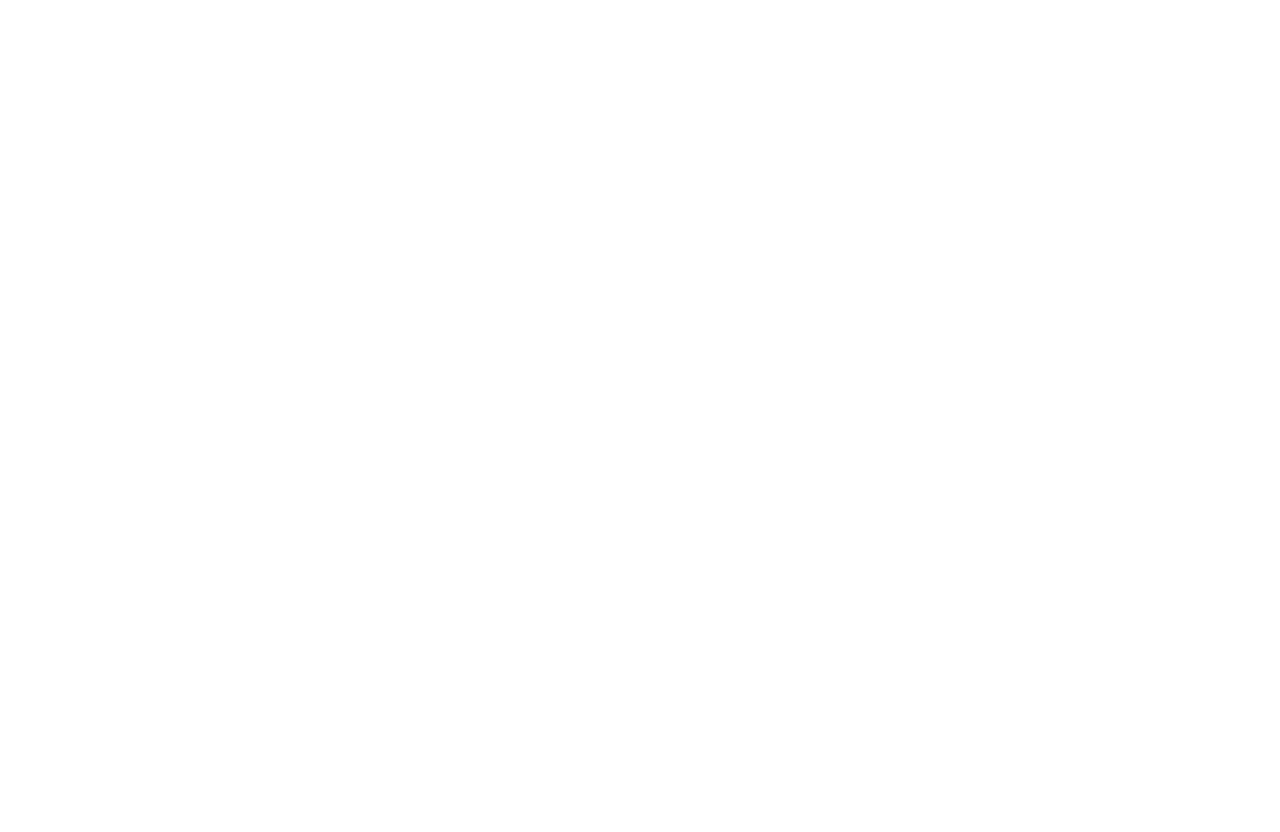
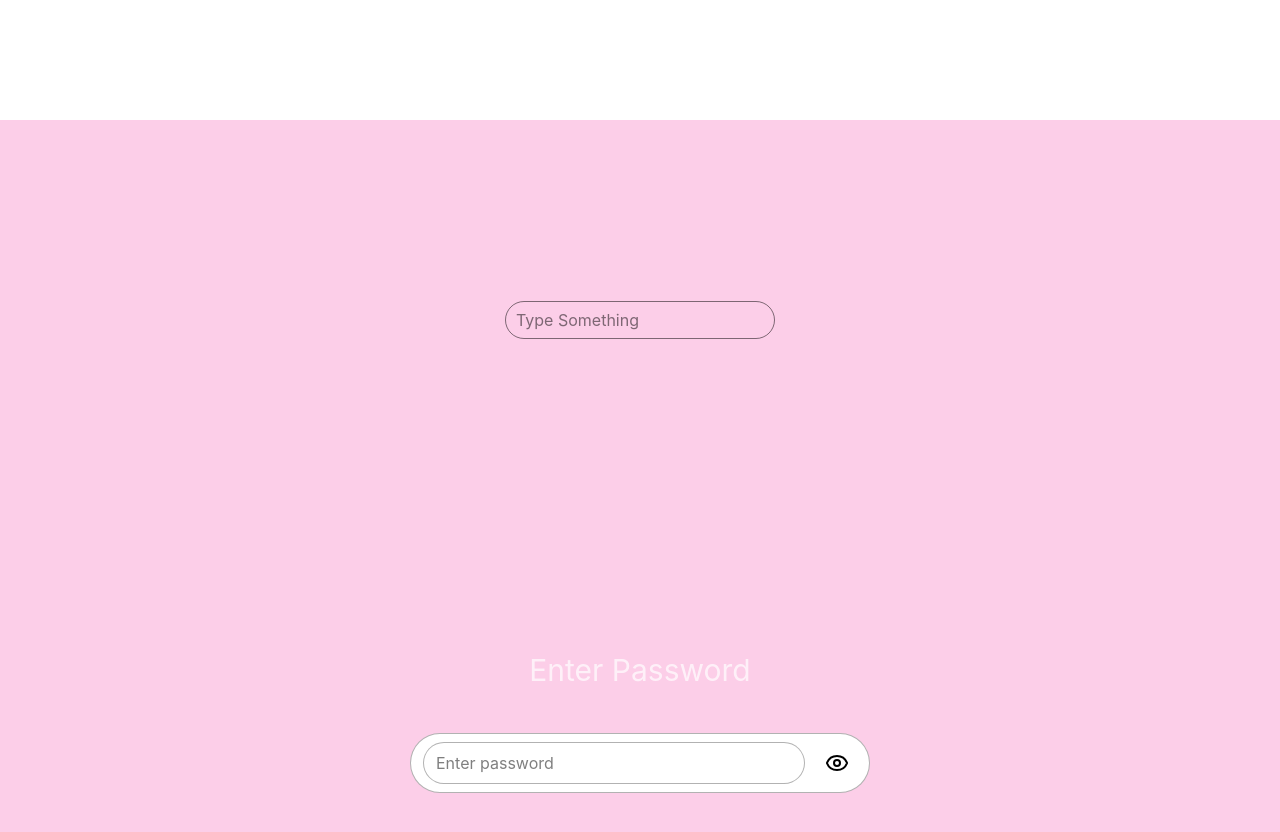
Before and after one commit to ashish-668/Useref-Project, a React (Vite) app: page / in a window 1280 px wide. Shown: the part 680-1512 px from the top of the page. Before the commit the page ends 800 px from the top, so only its background shows below. Built offline with nearby package versions, Linux system fonts and the light colour scheme.

Commit message:
Add Auto Focus And Password Visibility

```diff
--- a/package.json
+++ b/package.json
@@ -11,6 +11,7 @@
   },
   "dependencies": {
     "@tailwindcss/vite": "^4.3.3",
+    "lucide-react": "^1.59.0",
     "react": "^19.2.8",
     "react-dom": "^19.2.8",
     "tailwindcss": "^4.3.3"
--- a/src/App.jsx
+++ b/src/App.jsx
@@ -1,12 +1,16 @@
 
 import './App.css'
 import StopWatch from './components/btn/StopWatch'
+import AutoFocus from  './components/btn/AutoFocus'
+import Password from './components/btn/Password'
 
 function App() {
 
   return (
     <>
       <StopWatch/>
+      <AutoFocus/>
+      <Password/>
     </>
   )
 }
--- /dev/null
+++ b/src/components/btn/AutoFocus.jsx
@@ -0,0 +1,29 @@
+
+import React, { useRef, useEffect } from "react";
+
+const AutoFocus = () => {
+  const inputRef = useRef(null);
+
+  useEffect(() => {
+    inputRef.current.focus();
+  }, []);
+
+  return (
+    <>
+      <section className="bg-pink-200 min-h-100 flex items-center justify-center">
+        <div className="w-full max-w-125 mx-auto px-5">
+          <div className="flex items-center justify-center w-full">
+            <input
+              type="text"
+              ref={inputRef}
+              placeholder="Type Something"
+              className="outline-none border-[0.5px] border-black/50 rounded-3xl px-2.5 py-1.5"
+            />
+          </div>
+        </div>
+      </section>
+    </>
+  );
+};
+
+export default AutoFocus;
--- /dev/null
+++ b/src/components/btn/Password.jsx
@@ -0,0 +1,46 @@
+
+import { useRef, useState } from "react";
+import { Eye, EyeOff } from "lucide-react";
+
+const ShowHidePassword = () => {
+    const passwordRef = useRef(null);
+    const [showPassword, setShowPassword] = useState(false);
+
+    function togglePassword() {
+        if (passwordRef.current.type === "password") {
+            passwordRef.current.type = "text";
+            setShowPassword(true);
+        } else {
+            passwordRef.current.type = "password";
+            setShowPassword(false);
+        }
+    }
+
+    return (
+        <section className="min-h-100 flex items-center justify-center bg-pink-200">
+            <div className="mx-auto max-w-125 px-5  w-full">
+                <h2 className="text-white/70 text-3xl leading-150 w-full text-center mb-10">
+Enter Password
+                </h2>
+                <div className=" flex items-center px-3 py-2 justify-between gap-3 bg-white border border-black/30 rounded-4xl">
+                    <input
+                        ref={passwordRef}
+                        type="password"
+                        placeholder="Enter password"
+                        className="outline-none w-full py-2 px-3 rounded-4xl bg-white border border-black/30"
+                    />
+                    <button
+                        type="button"
+                        onClick={togglePassword}
+                        aria-label={showPassword ? "Hide password" : "Show password"}
+                        className="p-2 border-none bg-white"
+                    >
+                        {showPassword ? <EyeOff /> : <Eye />}
+                    </button>
+                </div>
+            </div>
+        </section>
+    );
+};
+
+export default ShowHidePassword;
```
Also changed, not shown: 2 other files (tests, documents, lock files or other folders).
